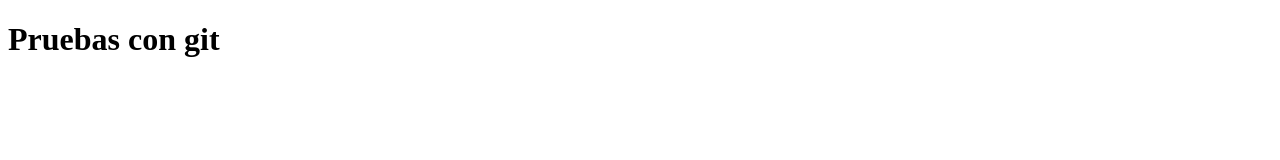
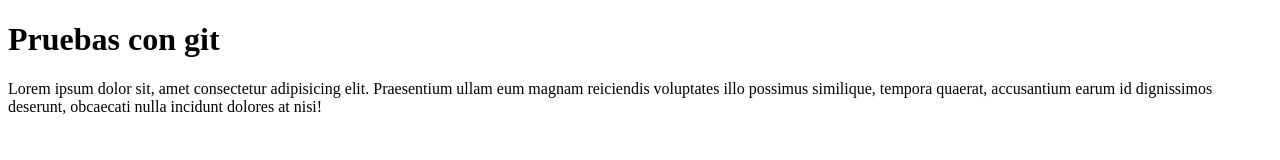
Before and after one commit to omarelfounti/prueba-jose, a plain HTML site: page index.html in a window 1280 px wide. Drawn offline with Linux system fonts and the light colour scheme.

Commit message:
Añadido Lorem Ipsum

```diff
--- a/index.html
+++ b/index.html
@@ -7,5 +7,6 @@
 </head>
 <body>
     <h1>Pruebas con git</h1>
+    <p>Lorem ipsum dolor sit, amet consectetur adipisicing elit. Praesentium ullam eum magnam reiciendis voluptates illo possimus similique, tempora quaerat, accusantium earum id dignissimos deserunt, obcaecati nulla incidunt dolores at nisi!</p>
 </body>
 </html>
```
